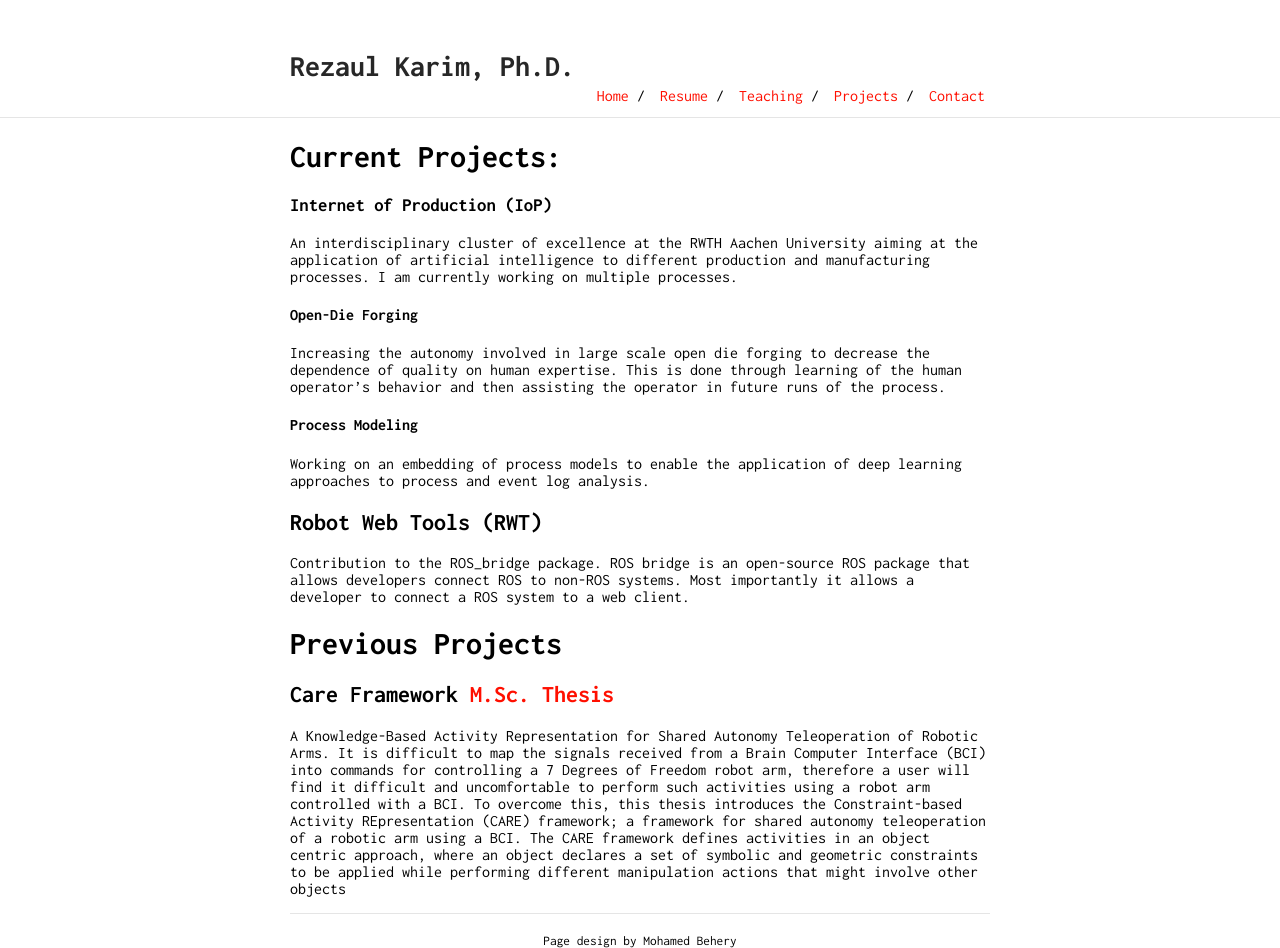
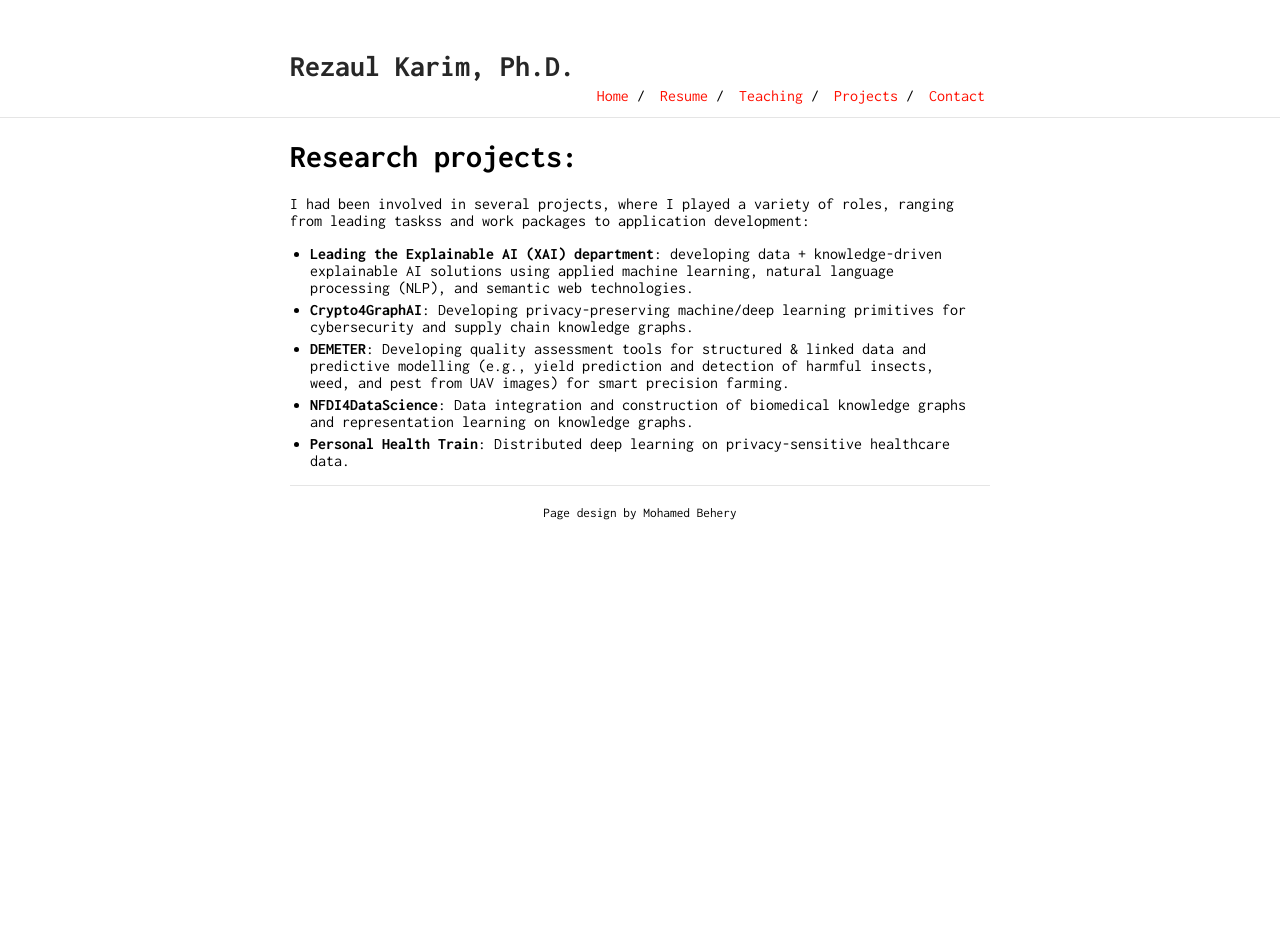
Before and after one commit to rezacsedu/rezacsedu.github.io, a Jekyll site: the page built from projects.md, in a window 1280 px wide. Built offline with Jekyll 4.4.1, drawn with Linux system fonts in a browser that asks for light colours; our own code applies the rules of GitHub Pages for plain Markdown files; after the commit the page ends 900 px from its top, so only the background shows below that.

Commit message:
Update projects.md

```diff
--- a/projects.md
+++ b/projects.md
@@ -1,29 +1,9 @@
----
-layout: default
----
+Research projects:
+=================
+I had been involved in several projects, where I played a variety of roles, ranging from leading taskss and work packages to application development:
 
-Current Projects:
-=================
-
-### Internet of Production (IoP)
-
-An interdisciplinary  cluster of excellence at the RWTH Aachen University aiming at the application of artificial intelligence to different production and manufacturing processes. I am currently working on multiple processes.
-
-#### Open-Die Forging
-
-Increasing the autonomy involved in large scale open die forging to decrease the dependence of quality on human expertise. This is done through learning of the human operator's behavior and then assisting the operator in future runs of the process.
-
-#### Process Modeling
-Working on an embedding of process models to enable the application of deep learning approaches to process and event log analysis.
-
-## Robot Web Tools (RWT)
-
-Contribution to the ROS_bridge package. ROS bridge is an open-source ROS package that allows developers connect ROS to non-ROS systems. Most importantly it allows a developer to connect a ROS system to a web client.
-
-Previous Projects
-=================
-
-## Care Framework [M.Sc. Thesis](https://github.com/Behery/behery.github.io/raw/master/thesis.pdf)
-
-A Knowledge-Based Activity Representation for Shared Autonomy Teleoperation of Robotic Arms.
-It is difficult to map the signals received from a Brain Computer Interface (BCI) into commands for controlling a 7 Degrees of Freedom robot arm, therefore a user will find it difficult and uncomfortable to perform such activities using a robot arm controlled with a BCI. To overcome this, this thesis introduces the Constraint-based Activity REpresentation (CARE) framework; a framework for shared autonomy teleoperation of a robotic arm using a BCI. The CARE framework defines activities in an object centric approach, where an object declares a set of symbolic and geometric constraints to be applied while performing different manipulation actions that might involve other objects
+- **Leading the Explainable AI (XAI) department**: developing data + knowledge-driven explainable AI solutions using applied machine learning, natural language processing (NLP), and semantic web technologies.
+- **Crypto4GraphAI**: Developing privacy-preserving machine/deep learning primitives for cybersecurity and supply chain knowledge graphs.
+- **DEMETER**: Developing quality assessment tools for structured & linked data and predictive modelling (e.g., yield prediction and detection of harmful insects, weed, and pest from UAV images) for smart precision farming.
+- **NFDI4DataScience**: Data integration and construction of biomedical knowledge graphs and representation learning on knowledge graphs.
+- **Personal Health Train**: Distributed deep learning on privacy-sensitive healthcare data.
```
